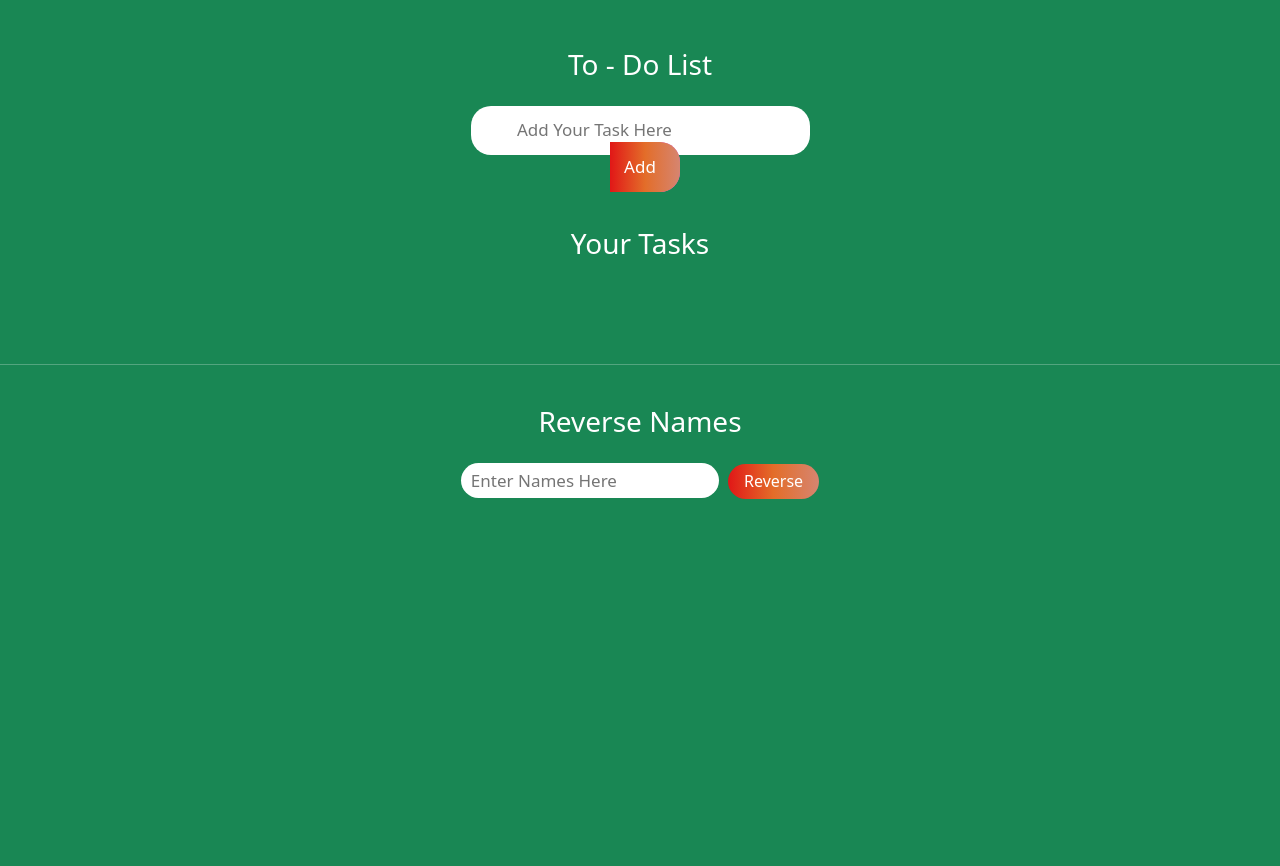
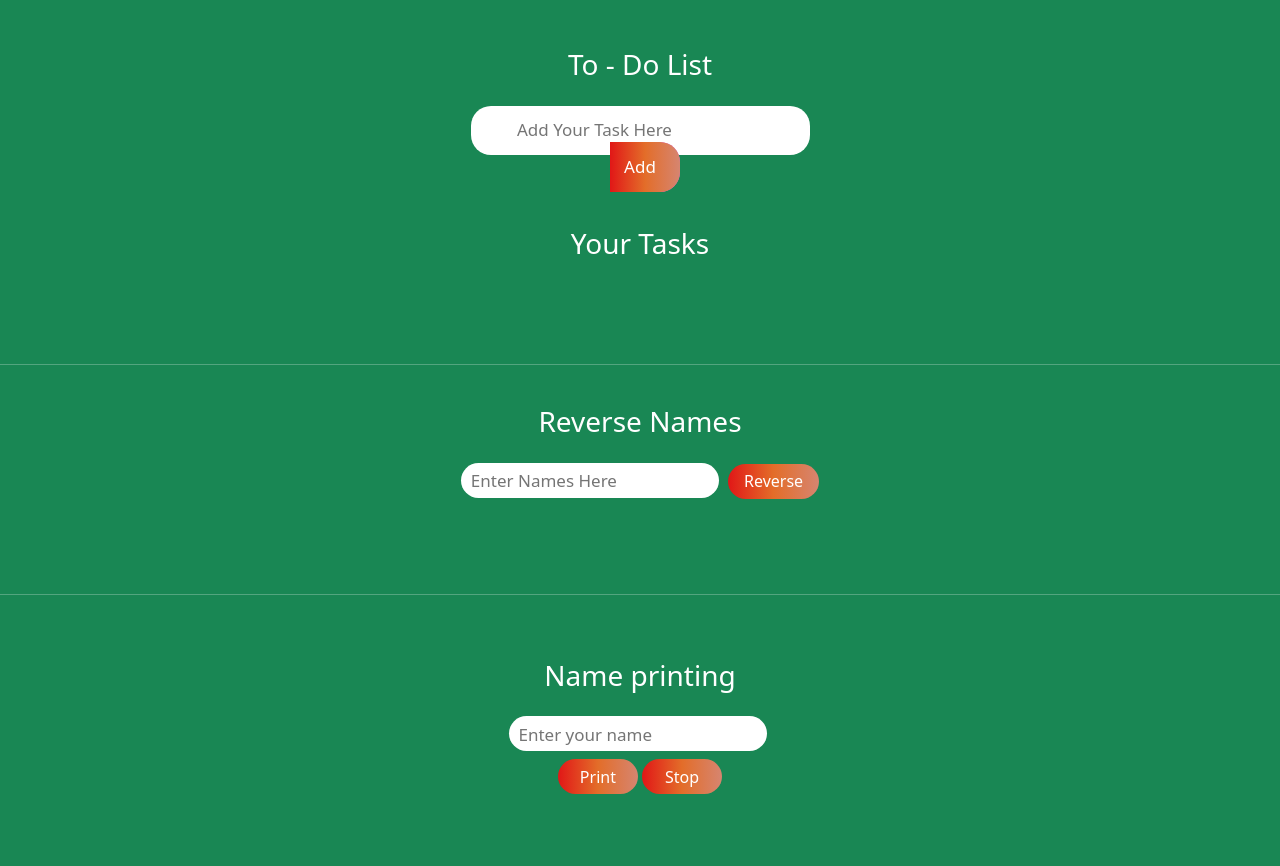
Before and after one commit to goduguvenugopal/javascript.projects, a plain HTML site: page index.html in a window 1280 px wide. Before the commit the page ends 800 px from the top, so only its background shows below. Drawn offline with nearby package versions, Linux system fonts and the light colour scheme.

Commit message:
added name printing

```diff
--- a/index.html
+++ b/index.html
@@ -27,24 +27,42 @@
           /><span class="addbtn" id="addtask">Add</span></label
         >
       </form>
- <h3 class="text-white pt-5">Your Tasks </h3>
+      <h3 class="text-white pt-5">Your Tasks</h3>
 
       <ul class="pt-3" id="displaytask"></ul>
     </div>
-  <hr class="text-white">
+    <hr class="text-white" />
 
     <!-- reverse code starts here  -->
 
-    <div class="pt-4 container">
+    <div class="pt-4 container pb-4">
       <h3 class="To-head mb-4 text-white">Reverse Names</h3>
 
+      <input
+        type="text"
+        id="text1"
+        name="search"
+        placeholder="Enter Names Here"
+        class="textlabel1 mb-2"
+      />
 
-          <input type="text" id="text1" name="search" placeholder="Enter Names Here" class="textlabel1 mb-2">
-
-        <button class="addbtn1 px-3 " onclick="addTask()">Reverse</button>
+      <button class="addbtn1 px-3" onclick="addTask()">Reverse</button>
 
       <h4 class="mt-5 text-white" id="displaytask1"></h4>
+    </div><hr class="text-white">
+
+ <!-- setinterval code  -->
+   <div class="py-5 container">
+    <h3 class="text-white mb-4">Name printing</h3>
+    <input type="text" name="text" id="text2" placeholder="Enter your name" class="mb-2"><br>
+    <button class="printbtn" onclick="startPrinting()">Print</button>
+    <button class="printbtn" onclick="stopPrinting()">Stop</button>
+
+    <h4 class="textprint pt-3" id="printtxt"></h4>
   </div>
+
+
+
 
 
 
--- a/script.js
+++ b/script.js
@@ -24,11 +24,29 @@ function delfunc(button) {
   newList.remove();
 }
 
+// reverse name code starts here
 
-  // reverse name code starts here
+function addTask() {
 
-  function addTask(){
-    const textFunc1 = document.getElementById('text1').value;
-    const reverse = textFunc1.split('').reverse('').join('');
-    document.getElementById('displaytask1').innerHTML = reverse;
- }
+  const textFunc1 = document.getElementById("text1").value;
+  const reverse = textFunc1.split("").reverse("").join("");
+  document.getElementById("displaytask1").innerHTML = reverse;
+  document.getElementById("text1").value = "";
+}
+
+
+
+//name printing function code
+
+let intervalId;
+function startPrinting() {
+
+  const priText = document.getElementById('text2').value;
+  intervalId = setInterval(function(index) {
+    document.getElementById('printtxt').innerHTML +=`Hello, ${priText} `;
+  }, 1000);
+}
+
+function stopPrinting() {
+  clearInterval(intervalId);
+}
--- a/style.css
+++ b/style.css
@@ -126,3 +126,55 @@
   border: none;
 
 }
+
+/* name printing styling  */
+
+#text2{
+  border-radius: 20px;
+  background-color: white;
+  /* width: 326px; */
+  height: 35px;
+  padding-left: 10px;
+  font-size: 17px;
+  font-family: ;
+  padding-bottom: 0px;
+  padding-right: 0px;
+  border: none;
+  outline: none;
+
+  margin-right: 5px;
+
+}
+.printbtn{
+  background-image: linear-gradient(
+    to left,
+    rgb(214, 133, 112),
+    rgb(227, 109, 41),
+    rgb(225, 23, 23)
+  );
+
+  height: 35px;
+  cursor: pointer;
+  user-select: none;
+  border-radius: 20px;
+  color: white;
+  border: none;
+   width: 80px;
+}
+
+.textprint{
+
+ color: white;
+  font-size: 15px;
+  font-family: roboto;
+}
+
+.printbtn:hover{
+  background-image: linear-gradient(
+    to left,
+    rgb(201, 182, 39),
+    rgb(29, 230, 227),
+    rgb(206, 48, 196)
+  );
+  color: black;
+}
```
Lines whose indentation alone changed are shown as unchanged.
